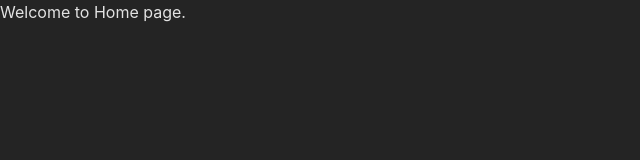
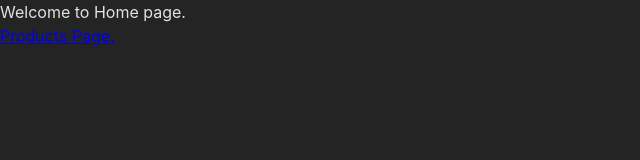
Before and after one commit to Mr-Brown-Rafi/React_Learning, a React (Create React App) app in the folder ReactRouting/01-starting-project/: page / in a window 1280 px wide. Shown: the top 160 px of the page, without its empty margins (0-640 px from the left). Built offline with nearby package versions, Linux system fonts and the light colour scheme.

Commit message:
Navigation between to pages with Link Component

```diff
--- a/ReactRouting/01-starting-project/src/pages/Home.js
+++ b/ReactRouting/01-starting-project/src/pages/Home.js
@@ -1,8 +1,12 @@
 import React from 'react'
+import { Link } from 'react-router-dom'
 
 function Home() {
   return (
+    <>
     <div>Welcome to Home page.</div>
+    <Link to={'/products'}>Products Page.</Link>
+    </>
   )
 }
 
--- a/ReactRouting/01-starting-project/src/pages/Product.js
+++ b/ReactRouting/01-starting-project/src/pages/Product.js
@@ -1,8 +1,12 @@
 import React from 'react'
+import { Link } from 'react-router-dom'
 
 function Product() {
   return (
+    <>
     <div>This is Products page.</div>
+    <Link to={'/'}>HOme Page.</Link>
+    </>
   )
 }
 
```
